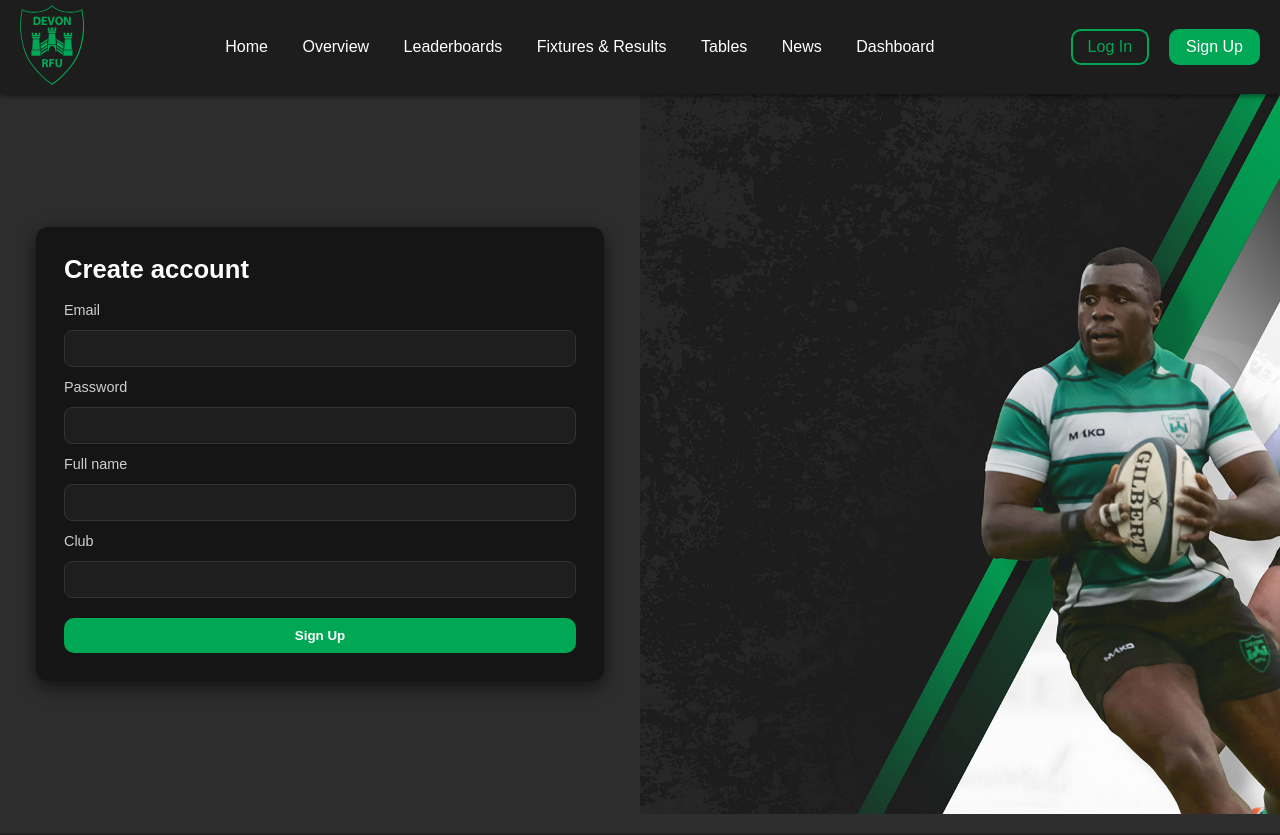
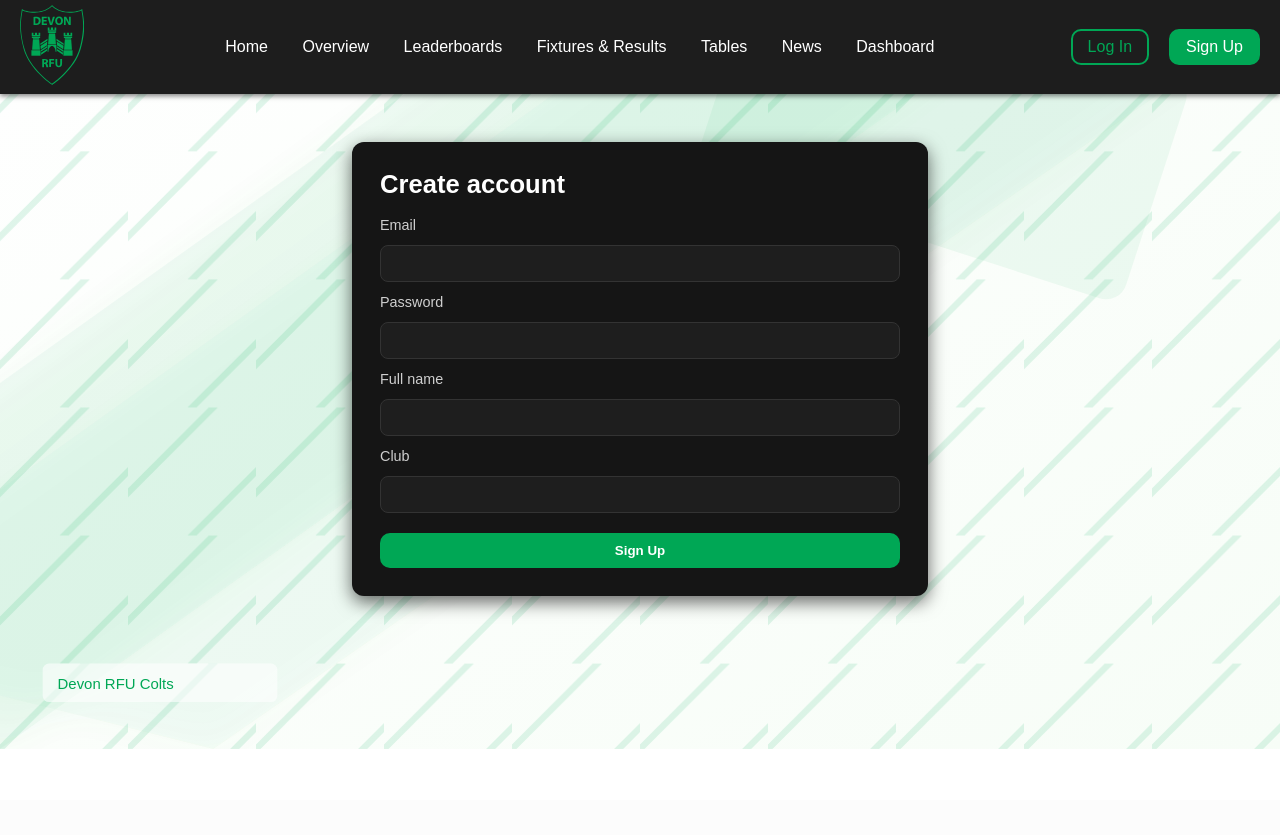
Before and after one commit to Barnaby-a/Devon-RFU-Colts-Website, a Flask app: page /sign-up in a window 1280 px wide. Shown: the top 835 px of the page. After the commit the page ends 749 px from the top, so only its background shows below. Run offline with Flask 3, Linux system fonts and the light colour scheme.

Commit message:
update sign in pages

```diff
--- a/static/style.css
+++ b/static/style.css
@@ -350,52 +350,30 @@
     color: white;
 }
 
-/* Auth split layout: left form, right full-bleed image */
-.auth-split {
-    display: flex;
-    width: 100%;
-    min-height: calc(100vh - 80px); /* leave room for header */
+/* Auth background for login / signup pages */
+body.auth-bg {
+    background-image: url('../static/auth-placeholder.svg');
+    background-position: right center;
+    background-size: cover;
+    background-repeat: no-repeat;
+    background-color: #ffffff; /* fallback */
 }
 
-.auth-left {
-    width: 50%;
-    display: flex;
-    align-items: center;
-    justify-content: center;
-    padding: 36px;
-    box-sizing: border-box;
-    background: linear-gradient(180deg, rgba(0,0,0,0.02), rgba(0,0,0,0.02));
+/* Keep auth card centered */
+#signup-wrap {
+    max-width: 520px;
+    margin: 48px auto;
 }
 
-.auth-right {
-    width: 50%;
-    background-image: url('../static/drfuc-homeslide.jpg');
-    background-size: cover;
-    background-position: center;
-    background-repeat: no-repeat;
+#login-wrap {
+    max-width: 420px;
+    margin: 48px auto;
 }
 
-/* Keep auth card left-aligned within the left column and vertically centered */
-#signup-wrap, #login-wrap {
-    margin: 0; /* handled by auth-left */
-    max-width: 520px;
-    width: 100%;
-}
-
-/* Responsive: stack on small screens */
 @media (max-width:900px) {
-    .auth-split {
-        flex-direction: column-reverse; /* show image above form on small screens */
-        min-height: auto;
-    }
-
-    .auth-left, .auth-right {
-        width: 100%;
-    }
-
-    .auth-right {
-        height: 36vh;
-        min-height: 240px;
+    body.auth-bg {
+        background-position: center top;
+        background-size: cover;
     }
 }
 
@@ -612,8 +590,13 @@
     background-size: cover; */
     background-color: #1d1d1d;
     color: white;
-    margin-top: 20px;
     box-shadow: 0 2px 5px rgba(0, 0, 0, 0.5);
+}
+
+/* Hide footer on pages that set the body class `no-footer` or `auth-bg` */
+body.no-footer footer,
+body.auth-bg footer {
+    display: none;
 }
 
 .alt-links {
--- a/templates/base.html
+++ b/templates/base.html
@@ -9,7 +9,7 @@
         <title>{% block title %}Devon RFU Colts{% endblock %} - Devon RFU Colts</title>
     </head>
 
-    <body>
+    <body class="{% block body_class %}{% endblock %}">
 
     <header id="main-header">
         <div id="head-logo-wrap">
--- a/templates/dashboard.html
+++ b/templates/dashboard.html
@@ -2,6 +2,8 @@
 
 {% block title %}Home{% endblock %}
 
+{% block body_class %}no-footer{% endblock %}
+
 {% block content %}
 
 {% endblock %}
--- a/templates/dashboard_admin.html
+++ b/templates/dashboard_admin.html
@@ -1,6 +1,8 @@
 {% extends "base.html" %}
 
 {% block title %}Admin Dashboard{% endblock %}
+
+{% block body_class %}no-footer{% endblock %}
 
 {% block content %}
 <div id="admin-dashboard-wrap" style="max-width:980px;margin:36px auto;color:white;padding:18px;">
--- a/templates/signup.html
+++ b/templates/signup.html
@@ -2,9 +2,9 @@
 
 {% block title %}Sign Up{% endblock %}
 
+{% block body_class %}auth-bg{% endblock %}
+
 {% block content %}
-<div class="auth-split">
-	<div class="auth-left">
 <section id="signup-wrap">
 	<h1>Create account</h1>
 	<form method="post" action="/sign-up">
@@ -23,9 +23,5 @@
 		<button type="submit">Sign Up</button>
 	</form>
 </section>
-	</div>
-
-	<div class="auth-right" aria-hidden="true"></div>
-</div>
 
 {% endblock %}
```
Also changed, not shown: templates/login.html (+2 -6 lines), static/auth-placeholder.svg (added). Lines whose indentation alone changed are shown as unchanged.
